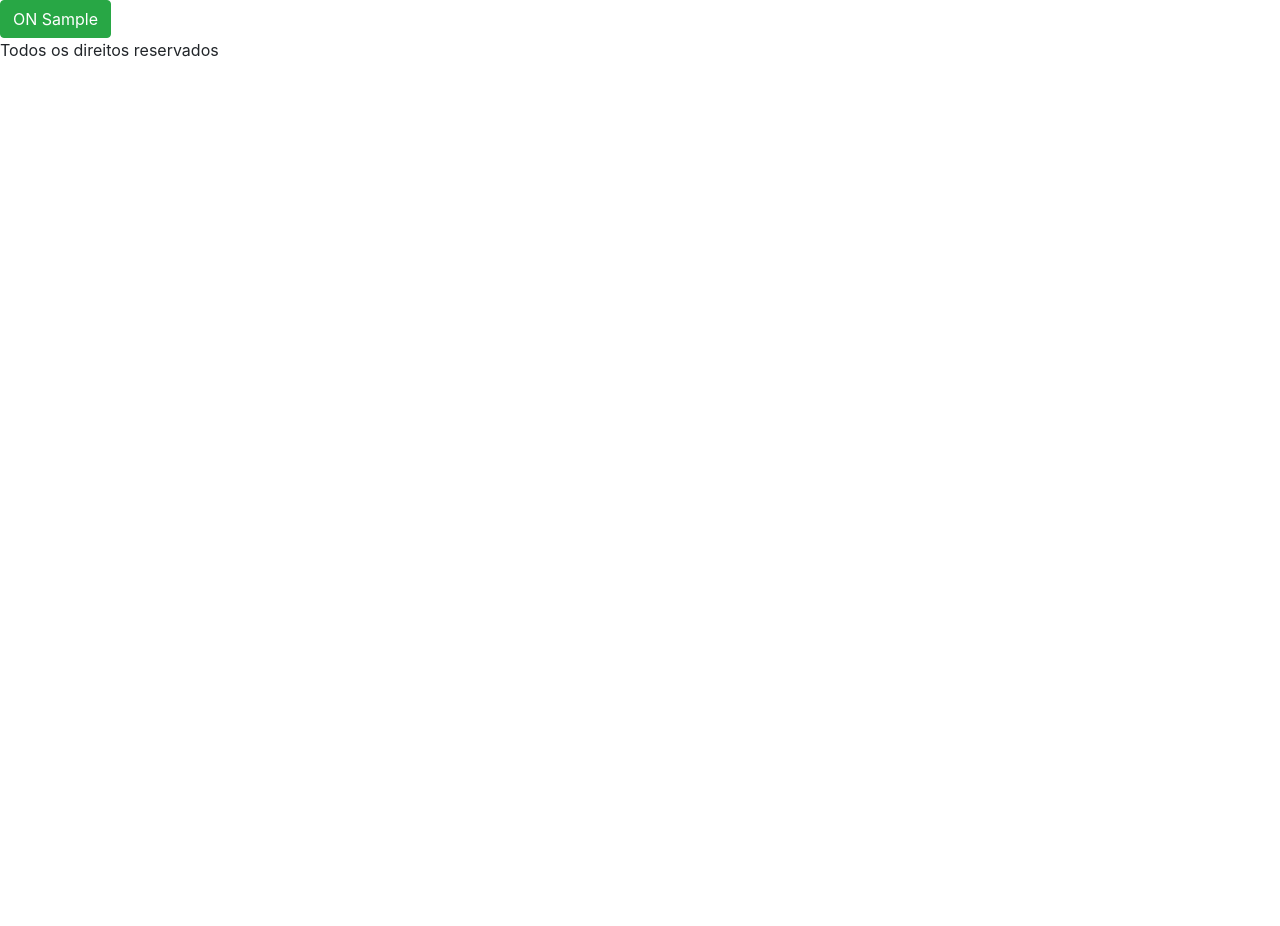
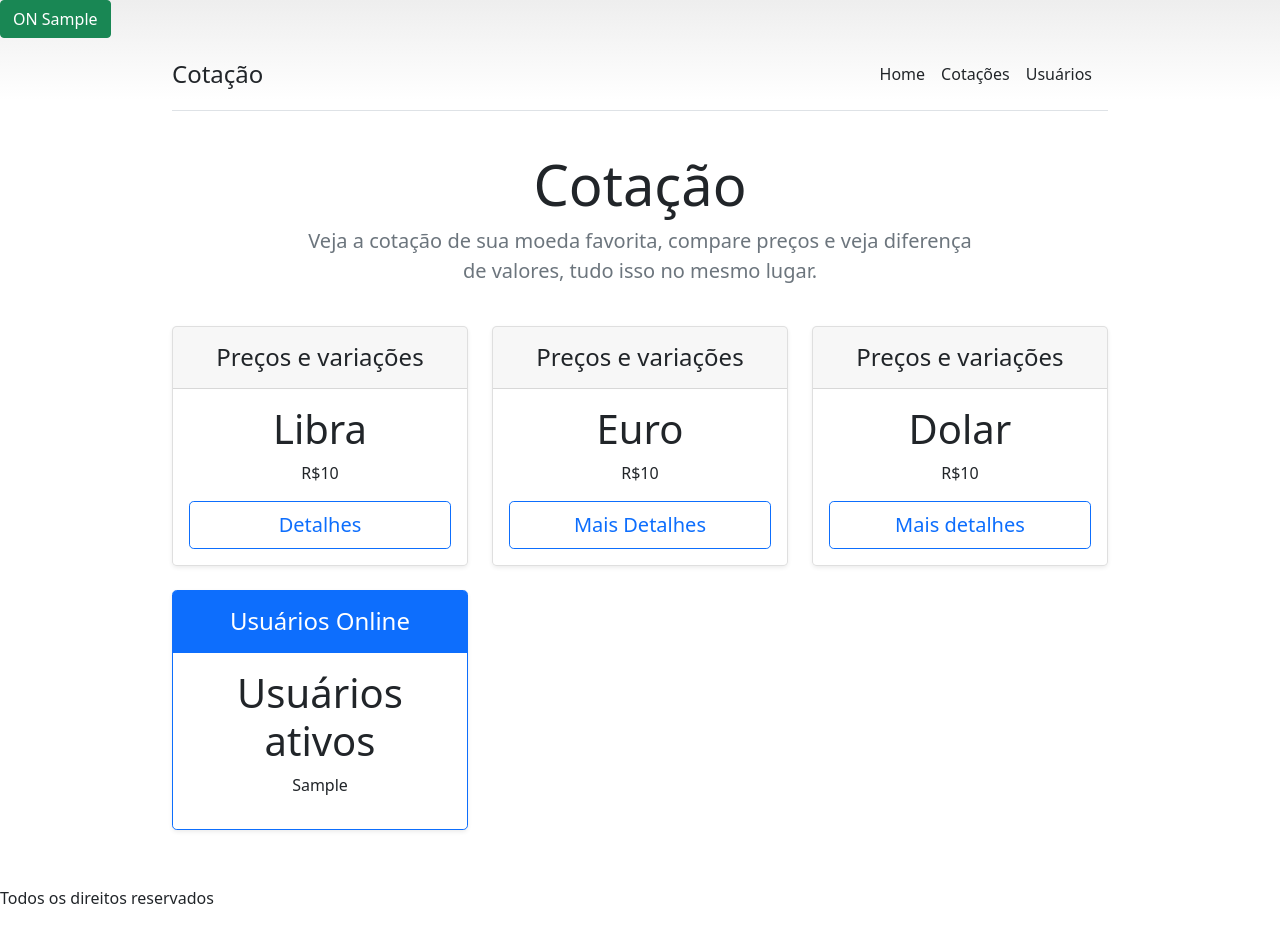
Before and after one commit to LUCASRENAA/Cotacao, a Django app: template templates/Euro.html in a window 1280 px wide. Before the commit the page ends 57 px from the top, so only its background shows below. Run offline with Django 3.2, Linux system fonts and the light colour scheme; the template is opened without the code that fills it: most values are stand-ins (such as "Sample title", 1, 10 or a date in 2020); some libraries are stand-ins or nearby versions.

Commit message:
feat(frontend): cria pagina inicial com cotações
Criação da página inicial a partir de template do bootstrap, com cotação para Dolar, Euro e Real.

```diff
--- a/requirements.txt
+++ b/requirements.txt
@@ -12,3 +12,5 @@ pytz==2020.1
 six==1.15.0
 sqlparse==0.3.1
 whitenoise==5.1.0
+
+pycotacao==1.1
--- a/static/css/style.css
+++ b/static/css/style.css
@@ -0,0 +1,11 @@
+body {
+  background-image: linear-gradient(180deg, #eee, #fff 100px, #fff);
+}
+
+.container {
+  max-width: 960px;
+}
+
+.pricing-header {
+  max-width: 700px;
+}
--- a/templates/Euro.html
+++ b/templates/Euro.html
@@ -21,13 +21,14 @@
 
 
 
-        <link rel="stylesheet" href="https://maxcdn.bootstrapcdn.com/bootstrap/4.0.0-beta.2/css/bootstrap.min.css" integrity="sha384-PsH8R72JQ3SOdhVi3uxftmaW6Vc51MKb0q5P2rRUpPvrszuE4W1povHYgTpBfshb" crossorigin="anonymous">
-
+        <link href="https://cdn.jsdelivr.net/npm/bootstrap@5.0.2/dist/css/bootstrap.min.css" rel="stylesheet" integrity="sha384-EVSTQN3/azprG1Anm3QDgpJLIm9Nao0Yz1ztcQTwFspd3yD65VohhpuuCOmLASjC" crossorigin="anonymous">
+        <link rel="stylesheet" type="text/css" href="/static/css/style.css">
 </head>
 <body>
 
  {% include "padrao_inicio.html" %}
 
+ {% include "corpo.html" %}
 
  {% include "padrao_fim.html" %}
 
--- /dev/null
+++ b/templates/corpo.html
@@ -0,0 +1,76 @@
+
+
+<div class="container py-3">
+  <header>
+    <div class="d-flex flex-column flex-md-row align-items-center pb-3 mb-4 border-bottom">
+      <a href="/" class="d-flex align-items-center text-dark text-decoration-none">
+        <span class="fs-4">Cotação</span>
+      </a>
+
+      <nav class="d-inline-flex mt-2 mt-md-0 ms-md-auto">
+        <a class="me-3 py-2 text-dark text-decoration-none" href="#">Home</a>
+        <a class="me-3 py-2 text-dark text-decoration-none" href="#">Cotações</a>
+        <a class="me-3 py-2 text-dark text-decoration-none" href="#">Usuários</a>
+      </nav>
+    </div>
+
+    <div class="pricing-header p-3 pb-md-4 mx-auto text-center">
+      <h1 class="display-4 fw-normal">Cotação</h1>
+      <p class="fs-5 text-muted">Veja a cotação de sua moeda favorita, compare preços e veja diferença de valores, tudo isso no mesmo lugar.</p>
+    </div>
+  </header>
+
+  <main>
+    <div class="row row-cols-1 row-cols-md-3 mb-3 text-center">
+      <div class="col">
+        <div class="card mb-4 rounded-3 shadow-sm">
+          <div class="card-header py-3">
+            <h4 class="my-0 fw-normal">Preços e variações</h4>
+          </div>
+          <div class="card-body">
+            <h1 class="card-title pricing-card-title">Libra</h1>
+            <p class="card-text">R${{ valorLibra }} </p>
+            </ul>
+            <button type="button" class="w-100 btn btn-lg btn-outline-primary">Detalhes</button>
+          </div>
+        </div>
+      </div>
+    <div class="col">
+        <div class="card mb-4 rounded-3 shadow-sm">
+          <div class="card-header py-3">
+            <h4 class="my-0 fw-normal">Preços e variações</h4>
+          </div>
+          <div class="card-body">
+            <h1 class="card-title pricing-card-title">Euro</h1>
+            <p class="card-text">R${{ valorEuro }}</p>
+            </ul>
+            <button type="button" class="w-100 btn btn-lg btn-outline-primary">Mais Detalhes</button>
+          </div>
+        </div>
+    </div>
+      <div class="col">
+        <div class="card mb-4 rounded-3 shadow-sm">
+          <div class="card-header py-3">
+            <h4 class="my-0 fw-normal">Preços e variações</h4>
+          </div>
+          <div class="card-body">
+            <h1 class="card-title pricing-card-title">Dolar</h1>
+              <p>R${{ valorDollar }}</p>
+            <button type="button" class="w-100 btn btn-lg btn-outline-primary">Mais detalhes</button>
+          </div>
+        </div>
+      </div>
+      <div>
+        <div class="card mb-4 rounded-3 shadow-sm border-primary">
+          <div class="card-header py-3 text-white bg-primary border-primary">
+            <h4 class="my-0 fw-normal">Usuários Online</h4>
+          </div>
+          <div class="card-body">
+            <h1 class="card-title pricing-card-title">Usuários ativos</h1>
+            <p>{{ quantidadeUsuariosOnline }}</p>
+          </div>
+        </div>
+      </div>
+    </div>
+  </main>
+</div>
```
Also changed, not shown: core/views.py (+23 -2 lines), 1 other file.
